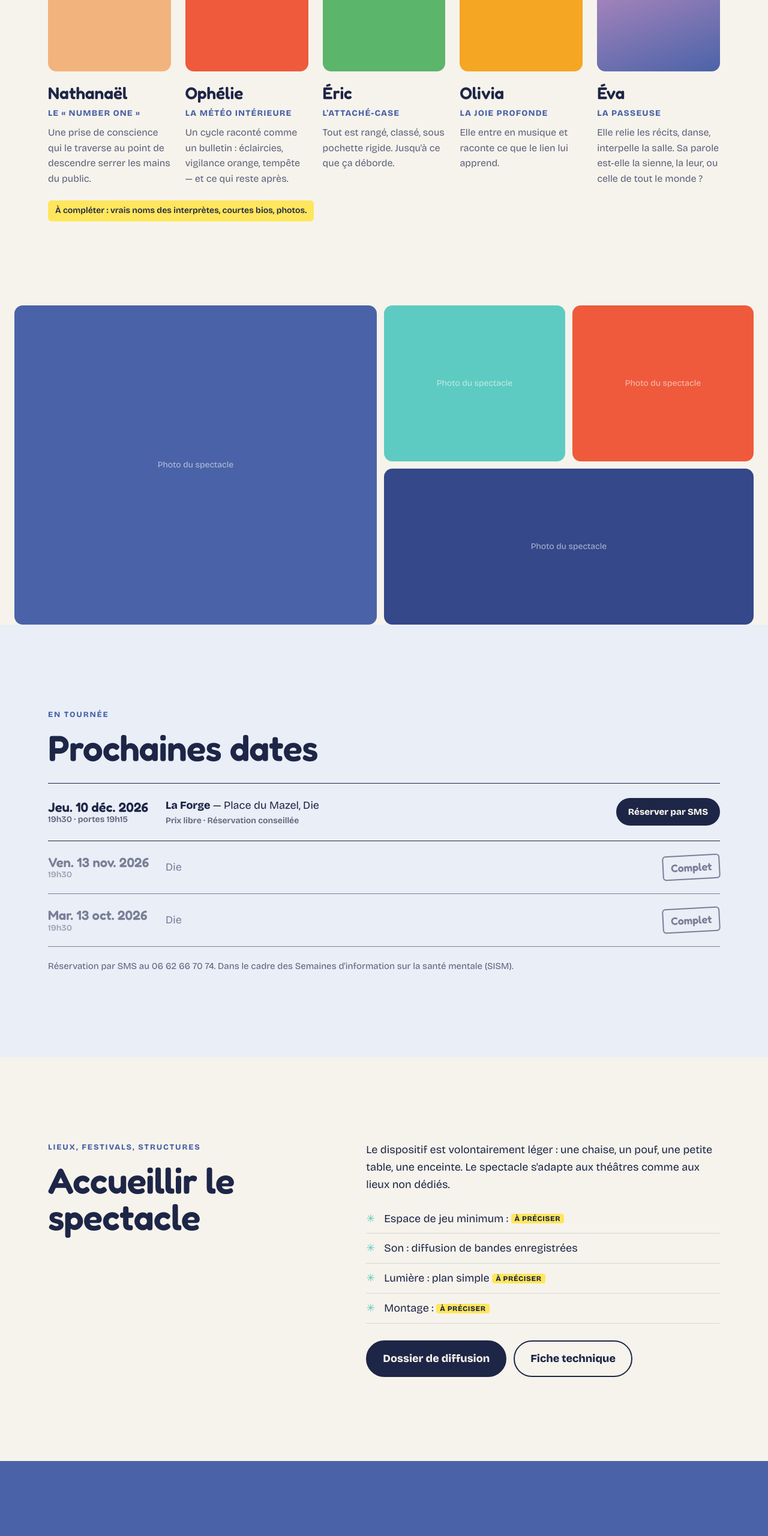
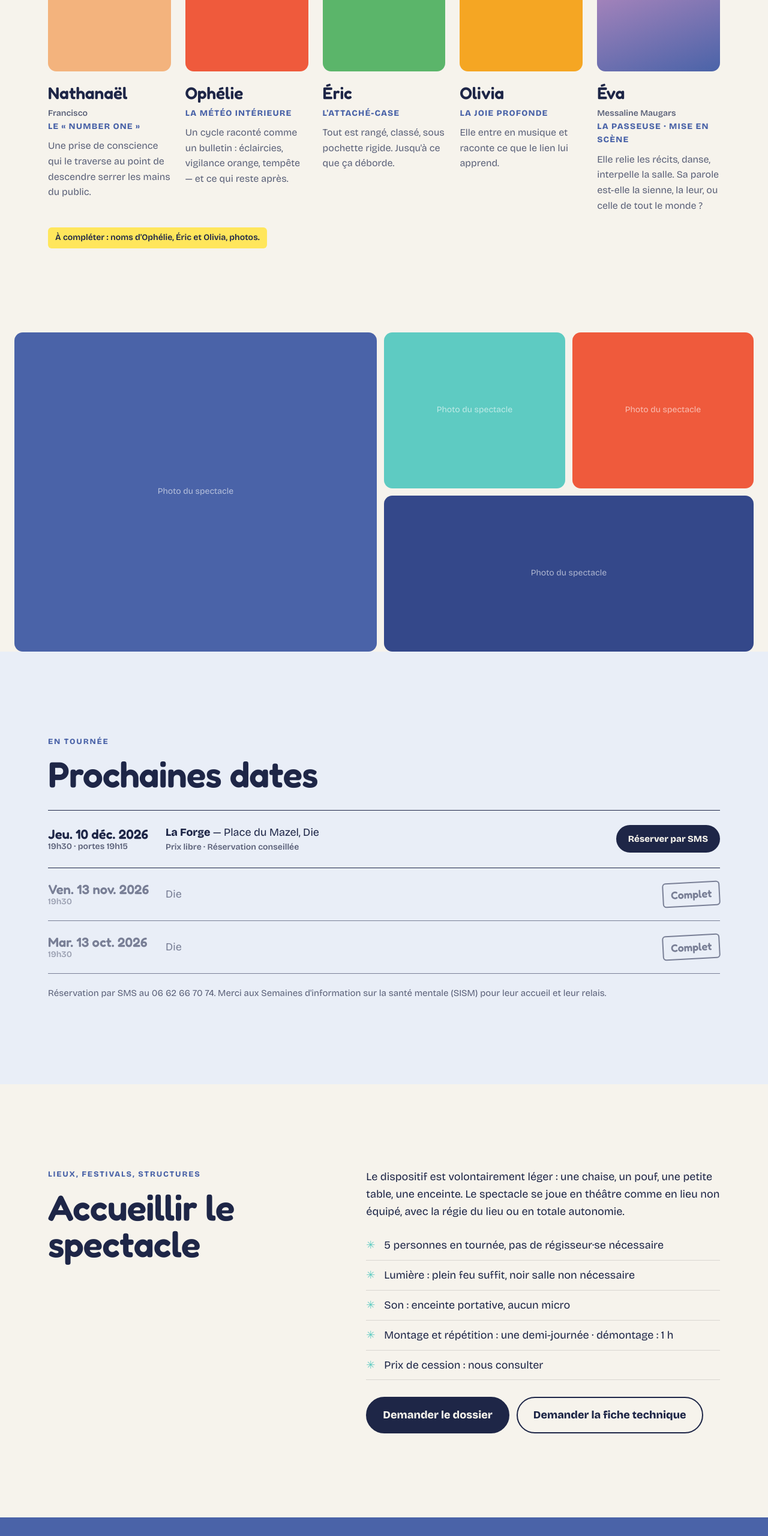
Before and after one commit to nathanaelf2k/si-on-gratte-un-peu, a plain HTML site: page index.html in a window 1280 px wide. Shown: the part 2760-5320 px from the top of the page at 60% size. Drawn offline with nearby package versions, Linux system fonts and the light colour scheme.

Commit message:
Contacts, équipe, infos techniques ; retrait des soutiens ARS / Pays Diois
Co-Authored-By: Claude Opus 5.5 <noreply@anthropic.com>
Claude-Session: https://claude.ai/code/session_015iv3KpxhMXj8G8yvpMH9o3

```diff
--- a/index.html
+++ b/index.html
@@ -92,7 +92,7 @@
       <div class="cards">
         <article class="card">
           <div class="card__img" style="--tone:#F3B37D"><span>Photo</span></div>
-          <h3>Nathanaël</h3>
+          <h3>Nathanaël <small>Francisco</small></h3>
           <p class="card__role">Le « Number one »</p>
           <p>Une prise de conscience qui le traverse au point de descendre serrer les mains du public.</p>
         </article>
@@ -116,12 +116,12 @@
         </article>
         <article class="card card--eva">
           <div class="card__img" style="--tone:#E79BC9"><span>Photo</span></div>
-          <h3>Éva</h3>
-          <p class="card__role">La passeuse</p>
+          <h3>Éva <small>Messaline Maugars</small></h3>
+          <p class="card__role">La passeuse · mise en scène</p>
           <p>Elle relie les récits, danse, interpelle la salle. Sa parole est-elle la sienne, la leur, ou celle de tout le monde ?</p>
         </article>
       </div>
-      <p class="todo-block">À compléter : vrais noms des interprètes, courtes bios, photos.</p>
+      <p class="todo-block">À compléter : noms d'Ophélie, Éric et Olivia, photos.</p>
     </div>
   </section>
 
@@ -157,7 +157,7 @@
           <span class="tag">Complet</span>
         </li>
       </ul>
-      <p class="dates__note">Réservation par SMS au 06 62 66 70 74. Dans le cadre des Semaines d'information sur la santé mentale (SISM).</p>
+      <p class="dates__note">Réservation par SMS au 06 62 66 70 74. Merci aux Semaines d'information sur la santé mentale (SISM) pour leur accueil et leur relais.</p>
     </div>
   </section>
 
@@ -169,16 +169,17 @@
         <h2>Accueillir le spectacle</h2>
       </div>
       <div class="prose">
-        <p>Le dispositif est volontairement léger : une chaise, un pouf, une petite table, une enceinte. Le spectacle s'adapte aux théâtres comme aux lieux non dédiés.</p>
+        <p>Le dispositif est volontairement léger : une chaise, un pouf, une petite table, une enceinte. Le spectacle se joue en théâtre comme en lieu non équipé, avec la régie du lieu ou en totale autonomie.</p>
         <ul class="checklist">
-          <li>Espace de jeu minimum : <span class="todo">à préciser</span></li>
-          <li>Son : diffusion de bandes enregistrées</li>
-          <li>Lumière : plan simple <span class="todo">à préciser</span></li>
-          <li>Montage : <span class="todo">à préciser</span></li>
+          <li>5 personnes en tournée, pas de régisseur·se nécessaire</li>
+          <li>Lumière : plein feu suffit, noir salle non nécessaire</li>
+          <li>Son : enceinte portative, aucun micro</li>
+          <li>Montage et répétition : une demi-journée · démontage : 1 h</li>
+          <li>Prix de cession : nous consulter</li>
         </ul>
         <div class="btn-row">
-          <a class="btn" href="#contact">Dossier de diffusion</a>
-          <a class="btn btn--ghost" href="#contact">Fiche technique</a>
+          <a class="btn" href="mailto:olivia@lesvoyagesdolivia.com?subject=Si%20on%20gratte%20un%20peu%20-%20dossier%20de%20diffusion">Demander le dossier</a>
+          <a class="btn btn--ghost" href="mailto:olivia@lesvoyagesdolivia.com?subject=Si%20on%20gratte%20un%20peu%20-%20fiche%20technique">Demander la fiche technique</a>
         </div>
       </div>
     </div>
@@ -209,8 +210,8 @@
       <p class="kicker">Contact</p>
       <h2>Écrivez-nous</h2>
       <p class="lead">Programmation, ateliers, presse ou simple envie de dire ce que le spectacle vous a fait.</p>
-      <a class="btn btn--big" href="mailto:contact@exemple.fr">contact@exemple.fr</a>
-      <p class="todo-block">Adresse email de la compagnie à indiquer.</p>
+      <a class="btn btn--big" href="mailto:olivia@lesvoyagesdolivia.com">Écrire à Olivia</a>
+      <p class="dates__note">Diffusion : Olivia · 06 62 66 70 74 · olivia@lesvoyagesdolivia.com</p>
     </div>
   </section>
 
@@ -218,7 +219,6 @@
 
 <footer class="footer">
   <p><strong>Inhérente Compagnie</strong> — Si on gratte un peu</p>
-  <p class="footer__small">Avec le soutien des Semaines d'information sur la santé mentale (SISM), de l'Agence régionale de santé (ARS) et du Pays Diois.</p>
   <p class="footer__small">© 2026</p>
 </footer>
 
--- a/style.css
+++ b/style.css
@@ -145,6 +145,7 @@ h2 {
 .cards { display: grid; grid-template-columns: repeat(auto-fill, minmax(200px, 1fr)); gap: 24px; }
 @media (max-width: 560px) { .cards { grid-template-columns: 1fr 1fr; gap: 16px; } .card h3 { font-size: 22px; } }
 .card h3 { font-family: var(--display); font-weight: 600; font-size: 28px; margin-top: 14px; }
+.card h3 small { display: block; font-family: var(--body); font-size: 14px; font-weight: 600; color: var(--muted); }
 .card__role { font-weight: 800; font-size: 14px; text-transform: uppercase; letter-spacing: .08em; color: var(--blue); margin-bottom: 8px; }
 .card p:last-child { font-size: 16px; color: var(--muted); }
 .card__img {
```
